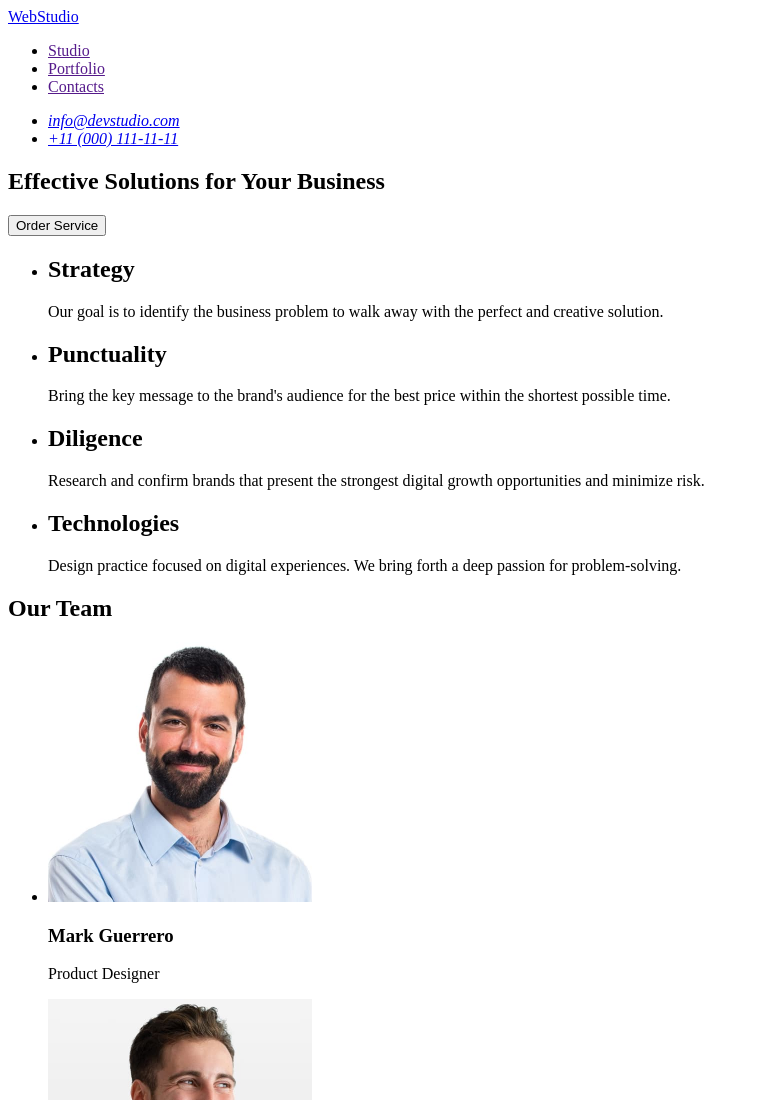
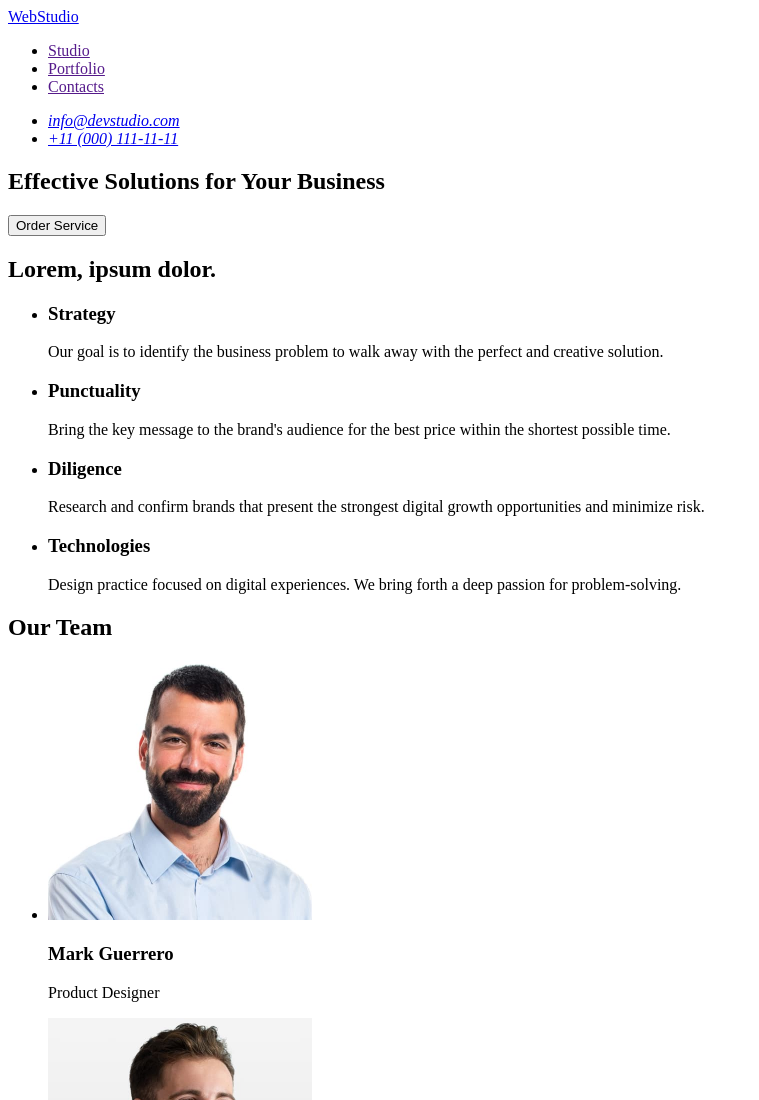
Before and after one commit to Jakie0106/goit-markup-hw-01, a plain HTML site: page index.html in a window 1280 px wide. Shown: the top 1100 px of the page, without its empty margins (0-759 px from the left). Drawn offline with Linux system fonts and the light colour scheme.

Commit message:
error correction

```diff
--- a/index.html
+++ b/index.html
@@ -32,30 +32,31 @@
         <button type="button">Order Service</button>
       </section>
       <section>
+        <h2>Lorem, ipsum dolor.</h2>
         <ul>
           <li>
-            <h2>Strategy</h2>
+            <h3>Strategy</h3>
             <p>
               Our goal is to identify the business problem to walk away with the
               perfect and creative solution.
             </p>
           </li>
           <li>
-            <h2>Punctuality</h2>
+            <h3>Punctuality</h3>
             <p>
               Bring the key message to the brand's audience for the best price
               within the shortest possible time.
             </p>
           </li>
           <li>
-            <h2>Diligence</h2>
+            <h3>Diligence</h3>
             <p>
               Research and confirm brands that present the strongest digital
               growth opportunities and minimize risk.
             </p>
           </li>
           <li>
-            <h2>Technologies</h2>
+            <h3>Technologies</h3>
             <p>
               Design practice focused on digital experiences. We bring forth a
               deep passion for problem-solving.
```
